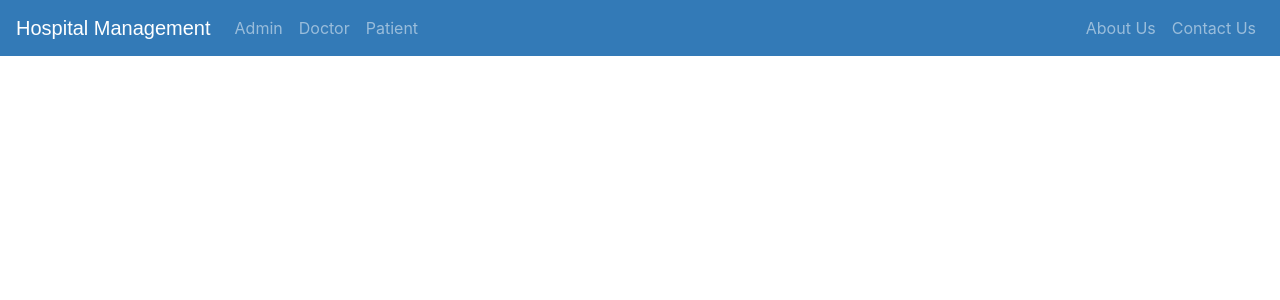
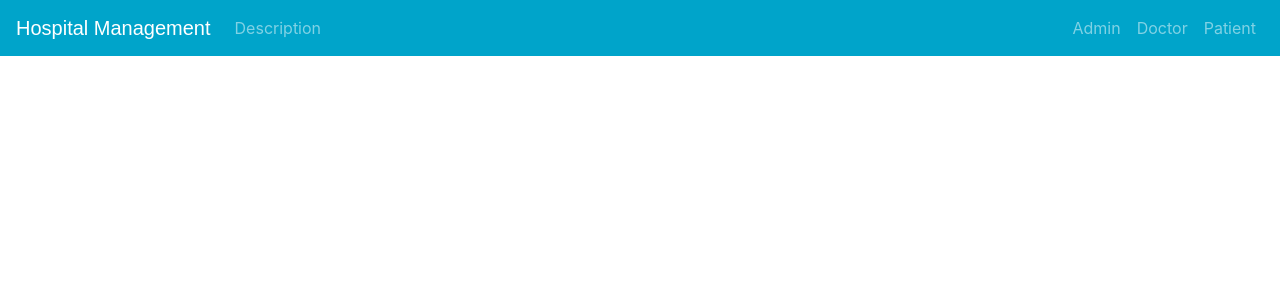
Before and after one commit to mohtasimhadi/ERRSHospitalManagementSystem, a Django app: template templates/hospital/navbar.html in a window 1280 px wide. Shown: the top 300 px of the page. Run offline with Django 3.2, Linux system fonts and the light colour scheme; the template is opened without the code that fills it, so the values that code supplies are empty; some libraries are stand-ins or nearby versions.

Commit message:
homepage navbar

```diff
--- a/templates/hospital/navbar.html
+++ b/templates/hospital/navbar.html
@@ -29,7 +29,7 @@
 
 
   <div class="bs-example">
-    <nav class="navbar navbar-expand-md navbar-dark fixed-top" style="background:#337AB7;">
+    <nav class="navbar navbar-expand-md navbar-dark fixed-top" style="background:#00a4ca;">
       <a href="/" class="navbar-brand">Hospital Management</a>
       <button type="button" class="navbar-toggler" data-toggle="collapse" data-target="#navbarCollapse">
         <span class="navbar-toggler-icon"></span>
@@ -37,17 +37,14 @@
 
       <div class="collapse navbar-collapse justify-content-between" id="navbarCollapse">
         <div class="navbar-nav">
-
-          <a href="/adminclick" class="nav-item nav-link">Admin</a>
-          <a href="/doctorclick" class="nav-item nav-link">Doctor</a>
-          <a href="/patientclick" class="nav-item nav-link">Patient</a>
-
+          <a href="/aboutus" class="nav-item nav-link">Description</a>
 
         </div>
 
         <div class="navbar-nav">
-          <a href="/aboutus" class="nav-item nav-link">About Us</a>
-          <a href="/contactus" class="nav-item nav-link">Contact Us</a>
+          <a href="/adminclick" class="nav-item nav-link">Admin</a>
+          <a href="/doctorclick" class="nav-item nav-link">Doctor</a>
+          <a href="/patientclick" class="nav-item nav-link">Patient</a>
         </div>
 
       </div>
```
